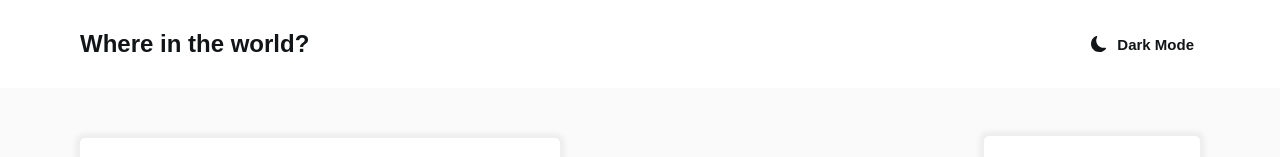
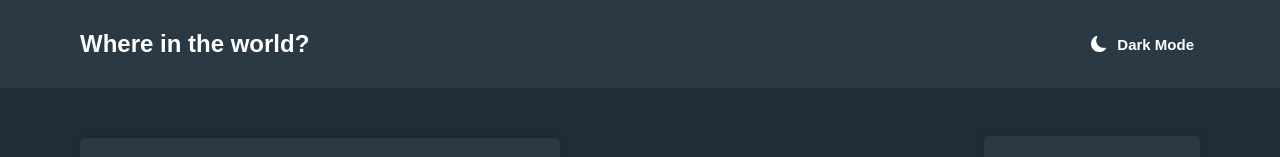
Before and after one commit to byGibbsct/rest-countries-api-with-color-theme-switcher, a Next.js app: page / in a window 1280 px wide. Shown: the top 157 px of the page. Built offline with nearby package versions, Linux system fonts and the light colour scheme.

Commit message:
Add Theme Switcher functionality
[app/globals.css]
- Create .light class

[app/components/]
- Add logic to switch between themes

```diff
--- a/app/components/NavBar.js
+++ b/app/components/NavBar.js
@@ -1,10 +1,23 @@
+"use client";
+
+import { useEffect, useState } from "react";
 
 export default function NavBar() {
+  const [ bodyElement, setBodyElement ] = useState(null);
+
+  useEffect(() => {
+    setBodyElement(document.querySelector("body"));
+  }, [bodyElement]);
+
+  function switchTheme() {
+    bodyElement.classList.contains("light") ? bodyElement.classList.remove("light") : bodyElement.classList.add("light");
+  }
+
   return (
     <nav>
       <div className="navbar">
         <h1 className="navbar__heading">Where in the world?</h1>
-        <button className="navbar__theme-switcher">
+        <button className="navbar__theme-switcher" onClick={switchTheme}>
           <svg xmlns="http://www.w3.org/2000/svg" width="16" height="16" fill="currentColor" className="bi bi-moon-fill" viewBox="0 0 16 16">
             <path d="M6 .278a.77.77 0 0 1 .08.858 7.2 7.2 0 0 0-.878 3.46c0 4.021 3.278 7.277 7.318 7.277q.792-.001 1.533-.16a.79.79 0 0 1 .81.316.73.73 0 0 1-.031.893A8.35 8.35 0 0 1 8.344 16C3.734 16 0 12.286 0 7.71 0 4.266 2.114 1.312 5.124.06A.75.75 0 0 1 6 .278"/>
           </svg>
--- a/app/globals.css
+++ b/app/globals.css
@@ -12,11 +12,9 @@ body {
   display: none;
 }
 
-@media (prefers-color-scheme: light) {
-  body {
-    --background-color: hsl(0, 0%, 98%);
-    --elements-color: hsl(0, 0%, 100%);
-    --text-color: hsl(200, 15%, 8%);
-    --input-color: hsl(0, 0%, 52%);
-  }
+.light {
+  --background-color: hsl(0, 0%, 98%);
+  --elements-color: hsl(0, 0%, 100%);
+  --text-color: hsl(200, 15%, 8%);
+  --input-color: hsl(0, 0%, 52%);
 }
```
